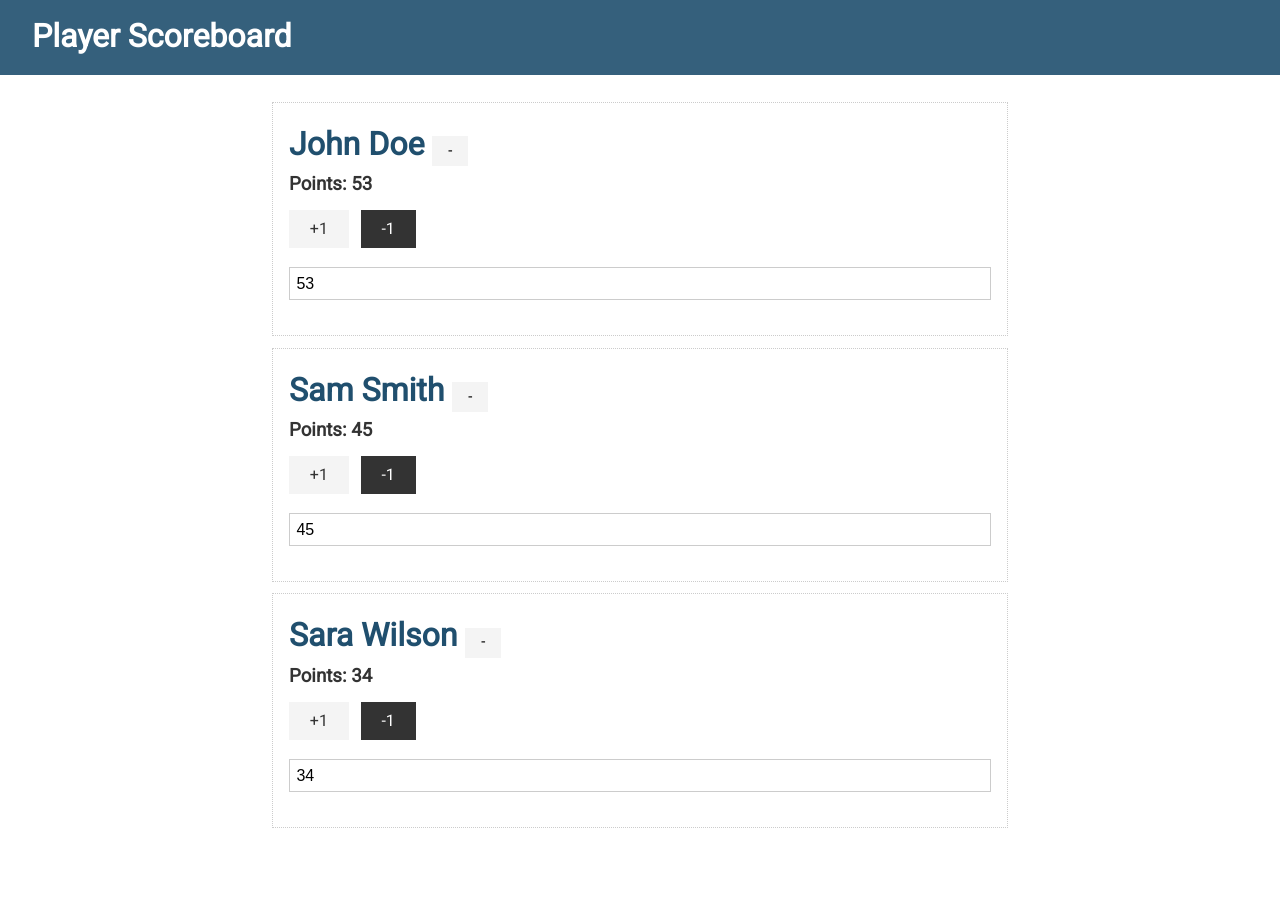
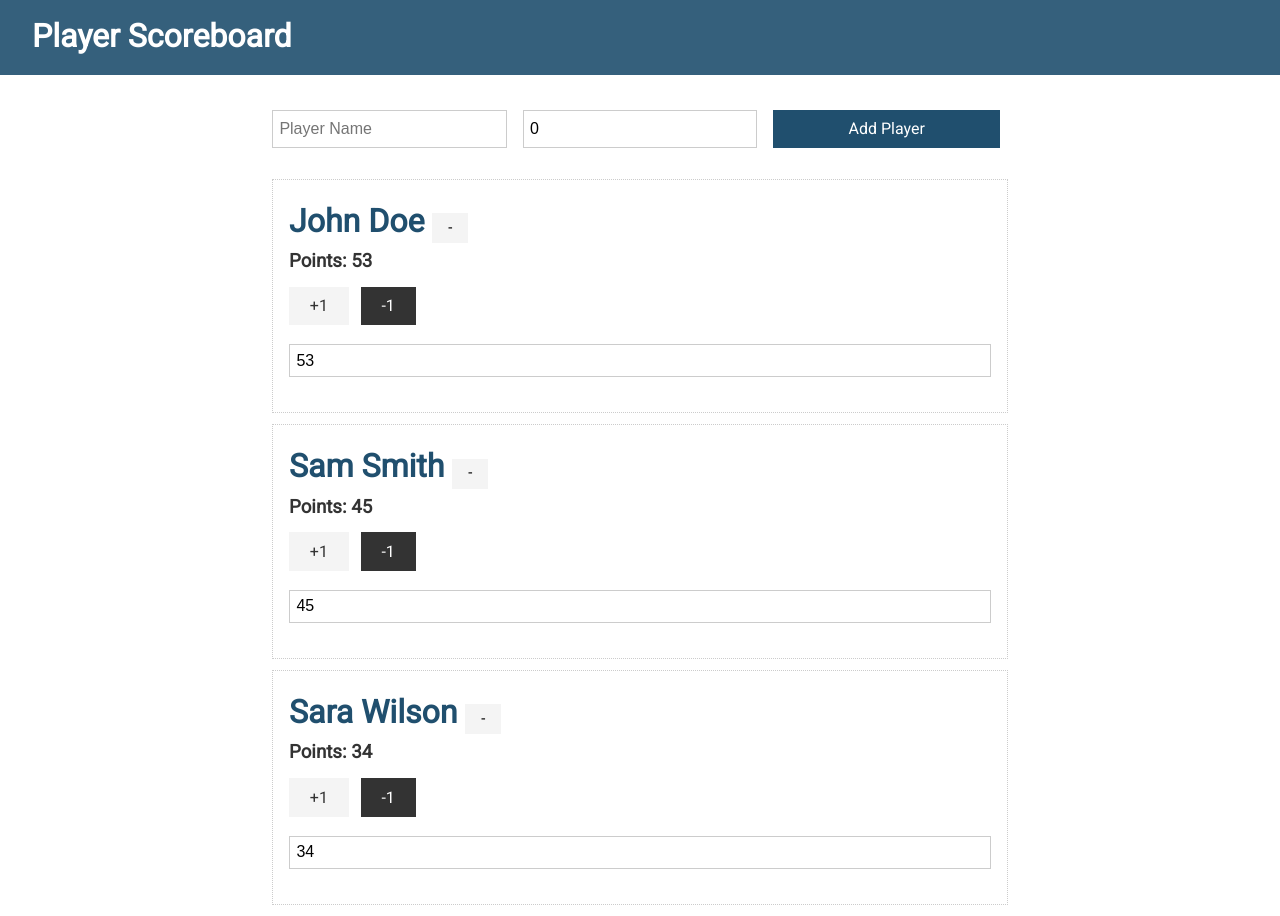
Before and after one commit to Annie-Huang/svelte-scoreboard, a Svelte app: page / in a window 1280 px wide. Before the commit the page ends 839 px from the top, so only its background shows below. Built offline with nearby package versions, Linux system fonts and the light colour scheme.

Commit message:
Create the basic form of AddPlayer.svelte

```diff
--- /dev/null
+++ b/src/AddPlayer.svelte
@@ -0,0 +1,12 @@
+<script>
+    let player = {
+        name: "",
+        points: 0
+    }
+</script>
+
+<form class="grid-3">
+    <input type="text" placeholder="Player Name" bind:value={player.name} />
+    <input type="number" placeholder="Player Points" bind:value={player.points} />
+    <input type="submit" class="btn btn-primary" value="Add Player"/>
+</form>
--- a/src/App.svelte
+++ b/src/App.svelte
@@ -1,6 +1,7 @@
 <script>
     import Navbar from './Navbar.svelte';
     import Player from './Player.svelte';
+    import AddPlayer from './AddPlayer.svelte';
 
     let players = [
         {
@@ -20,6 +21,7 @@
 
 <Navbar />
 <div class="container">
+    <AddPlayer />
     {#if players.length === 0}
         <p>No Players</p>
     {:else}
```
